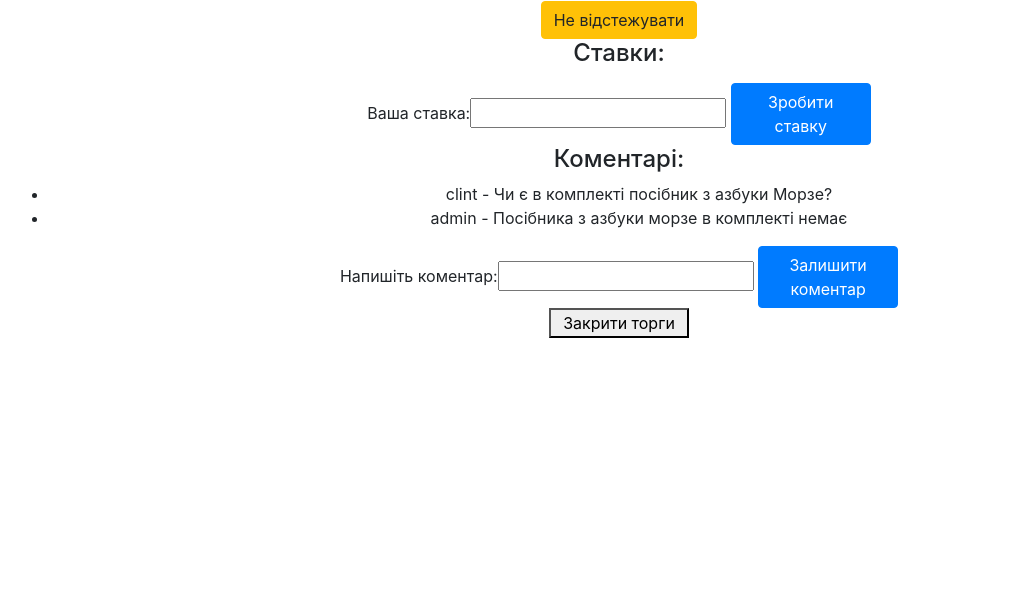
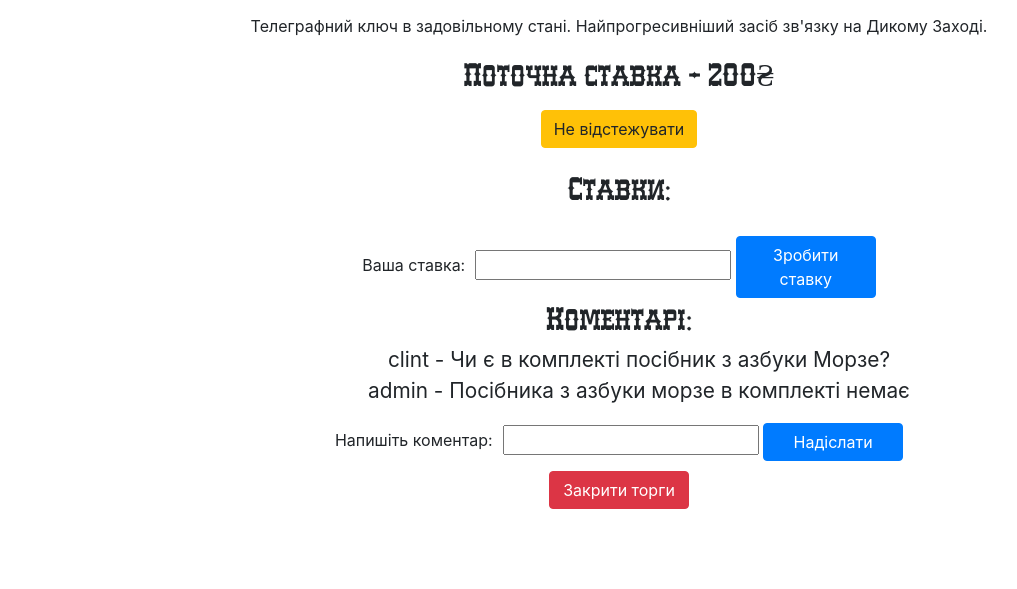
Before and after one commit to UkrainianBaboon/commerce, a Django app: page /lot/1 in a window 1280 px wide. Shown: the part 652-1241 px from the top of the page, without its empty margins (21-1038 px from the left). Before the commit the page ends 990 px from the top, so only its background shows below. Run offline with Django 3.2, Linux system fonts and the light colour scheme; a user stored in the database is signed in; data comes from the database, SQL or seed files in the repository; both versions use the stored data as it was after the commit; some libraries are stand-ins or nearby versions.

Commit message:
Add some styles

```diff
--- a/auctions/static/auctions/styles.css
+++ b/auctions/static/auctions/styles.css
@@ -64,6 +64,16 @@ body {
 }
 
 .lot_main_div {
+  display: -webkit-box;
+  display: -ms-flexbox;
+  display: flex;
+  -webkit-box-orient: vertical;
+  -webkit-box-direction: normal;
+      -ms-flex-direction: column;
+          flex-direction: column;
+  -webkit-box-align: center;
+      -ms-flex-align: center;
+          align-items: center;
   -webkit-box-sizing: border-box;
           box-sizing: border-box;
   margin: 20px;
@@ -76,6 +86,51 @@ body {
 
 .lot_main_div button {
   width: 140px;
+}
+
+.lot_main_div h2 {
+  font-family: 'WesterlandC', 'sans-serif';
+  font-size: 3rem;
+}
+
+.lot_main_div h3 {
+  font-size: 2rem;
+}
+
+.lot_main_div h4 {
+  font-family: 'WesterlandC', 'sans-serif';
+  font-size: 2rem;
+}
+
+.lot_main_div img {
+  margin-bottom: 15px;
+}
+
+.lot_main_div .watchlist_form_div input {
+  margin: 10px;
+  margin-bottom: 20px;
+}
+
+.lot_main_div ol {
+  margin-top: 5px;
+}
+
+.lot_main_div ol li {
+  font-family: 'WesterlandC', 'sans-serif';
+  font-size: 1.5rem;
+}
+
+.lot_main_div ul li {
+  list-style-type: none;
+  font-size: 1.3rem;
+}
+
+.lot_main_div label {
+  margin-right: 10px;
+}
+
+.lot_main_div .lot_close_button {
+  margin-top: 10px;
 }
 
 .login_form {
--- a/auctions/static/auctions/styles.scss
+++ b/auctions/static/auctions/styles.scss
@@ -29,7 +29,7 @@ body {
     background-color: beige;
     border: 1px solid lightgrey;
     // margin-top: 10px;
-    margin-bottom: 60px;
+    margin-bottom: 40px;
     img {
         max-width: 200px;
         max-height: 200px;
@@ -48,6 +48,9 @@ body {
 }
 
 .lot_main_div {
+    display: flex;
+    flex-direction: column;
+    align-items: center;
     box-sizing: border-box;
     margin: 20px;
     margin-bottom: 70px;
@@ -56,6 +59,47 @@ body {
     }
     button {
         width: 140px;
+    }
+    h2 {
+        font-family: 'WesterlandC', 'sans-serif';
+        font-size: 3rem;
+    }
+    h3 {
+        font-size: 2rem;
+    }
+    h4 {
+        font-family: 'WesterlandC', 'sans-serif';
+        font-size: 2rem;
+    }
+    img {
+        margin-bottom: 15px;
+    }
+    .watchlist_form_div{
+        input {
+            margin: 10px;
+            margin-bottom: 20px;
+        }
+
+    }
+    ol {
+        margin-top: 5px;
+        li {
+            font-family: 'WesterlandC', 'sans-serif';
+            font-size: 1.5rem;
+        }
+    }
+
+    ul {
+        li {
+            list-style-type: none;
+            font-size: 1.3rem;
+        }
+    }
+    label {
+        margin-right: 10px;
+    }
+    .lot_close_button {
+        margin-top: 10px;
     }
 }
 .login_form {
--- a/auctions/templates/auctions/categories_list.html
+++ b/auctions/templates/auctions/categories_list.html
@@ -2,7 +2,7 @@
 
 {% block body %}
 {% for category in categories %}
-<ul>
+<ul class="category_list">
     <li><h4><a href="category/{{category.eng_title}}">{{category}}</a></h4></li>
 </ul>
 {% endfor %}
--- a/auctions/templates/auctions/create.html
+++ b/auctions/templates/auctions/create.html
@@ -2,11 +2,11 @@
 
 {% block body %}
 
-<h1>Створення лоту</h1>
+<h2 class="h2_main_headers">Створення лоту</h2>
 
 <form action="{% url 'create' %}" method="POST" class="lot_creation_form">
     {% csrf_token %}
     {{form}}
-    <button type="submit">Створити лот</button>
+    <button type="submit" class="btn btn-primary">Створити лот</button>
 </form>
 {% endblock %}
--- a/auctions/templates/auctions/index.html
+++ b/auctions/templates/auctions/index.html
@@ -1,7 +1,7 @@
 {% extends "auctions/layout.html" %}
 
 {% block body %}
-    <h2 class="active_lots_header">Активні лоти</h2>
+    <h2 class="h2_main_headers">Активні лоти</h2>
 
     {% if user.is_authenticated %}
         <div class = 'all_lots'>
@@ -10,7 +10,7 @@
             {% comment %} {% if lot.is_open == True %} {% endcomment %}
                     <div class='lot'>
                         <h3>Лот № {{lot.pk}}</h5>
-                        <h2>{{ lot.title }}</h2>
+                        <h2 class>{{ lot.title }}</h2>
                         <img class="lot_photo" src="{{lot.photo}}" alt=" Фото відсутнє">
                         <p>{{lot.description}}</p>
                         {% if lot.is_open == True %}
--- a/auctions/templates/auctions/lot.html
+++ b/auctions/templates/auctions/lot.html
@@ -3,15 +3,18 @@
 {% block body %}
 
     <div class='lot_main_div'>
-        <h1>Лот № {{lot.pk}}</h2>
+        <h2>Лот № {{lot.pk}}</h2>
         <h3>{{ lot.title }}</h3>
-        <h4>{% if categories.first == categories.last %}Категорія: {% else %}Категорії: {% endif %}
+        <h5>{% if categories.first == categories.last %}Категорія: {% else %}Категорії: {% endif %}
             {% for category in categories %}{{category}}{% if category != categories.last %}, {% else %}.{% endif %}{% endfor %}</h4>
+        <h4>Автор - {{lot.author}}</h4>
         <img class="lot_photo" src="{{lot.photo}}" alt="Фото відсутнє {{lot.title}}">
         <p>{{lot.description}}</p>
         {% if lot.is_open == True %}
+
             <h4>Поточна ставка - {{max_bet}}₴</h4>
             {% comment %} <h4>Поточна ставка - {{lot.first_bet}}₴</h4> {% endcomment %}
+            <div class="watchlist_form_div">
                 <form action="{% url 'lot' id %}" method="POST">
                     {% csrf_token %}
                     {% if watched == True %}
@@ -20,6 +23,7 @@
                     <input type="submit" name='button' value="Не відстежувати" class="btn btn-warning"></button>
                     {% endif %}
                 </form>
+            </div>
                 <h4>Ставки:</h4>
             <ol>
                 {% for bet in bets %}
@@ -40,20 +44,22 @@
             <form action="{% url 'comment' id %}" method="POST">
                 {% csrf_token %}
                 {{new_comment_form}}
-                <button type="submit" name ='button' value="Залишити коментар" class="btn btn-primary">Залишити коментар</button>
+                <button type="submit" name ='button' value="Надіслати" class="btn btn-primary">Надіслати</button>
             </form>
             {% if user == lot.author %}
+            <div class="lot_close_button">
                 <form action="{% url 'close' id %}" method="POST">
                     {% csrf_token %}
-                <button type="submit">Закрити торги</button>
+                    <button type="submit" class="btn btn-danger">Закрити торги</button>
                 </form>
+            </div>
             {% endif %}
         {% elif sold == False %}
             <h4>Торги завершено - лот не продано</h4>
             {% if user == lot.author %}
             <form action="{% url 'close' id %}" method="POST">
                 {% csrf_token %}
-                <button type="submit">Поновити торги</button>
+                <button type="submit" class="btn btn-success">Поновити торги</button>
             {% endif %}
         {% else %}
             <h4>Продано користувачу {{user.username}} за - {{max_bet}}₴</h4>
--- a/auctions/templates/auctions/watchlist.html
+++ b/auctions/templates/auctions/watchlist.html
@@ -2,7 +2,7 @@
 
 {% block body %}
 {% csrf_token %}
-<h1 class="watchlsit_header">Список відстеження</h1>
+<h2 class="h2_main_headers">Список відстеження</h2>
 
 
 <div class='all_lots'>
--- a/auctions/views.py
+++ b/auctions/views.py
@@ -315,6 +315,7 @@ def category_item(request, title):
         category = "Рогата худоба"
     elif title == "comunication-devices":
         lot = lot.filter(category=6)
+        category = "Засоби зв'язку"
     elif title == "apes":
         category = "Примати"
         lot = lot.filter(category=7)
```
Also changed, not shown: other parts of auctions/static/auctions/styles.css (+48 -4 lines), other parts of auctions/static/auctions/styles.scss (+43 -3 lines), db.sqlite3, 1 other file. Lines whose indentation alone changed are shown as unchanged.
